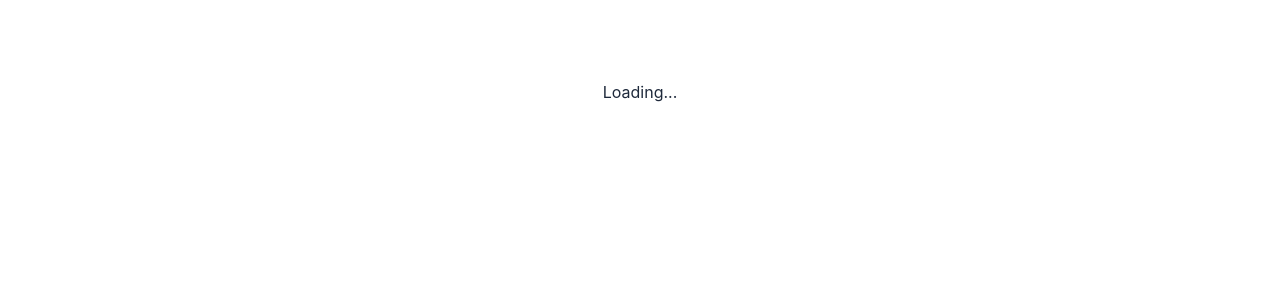
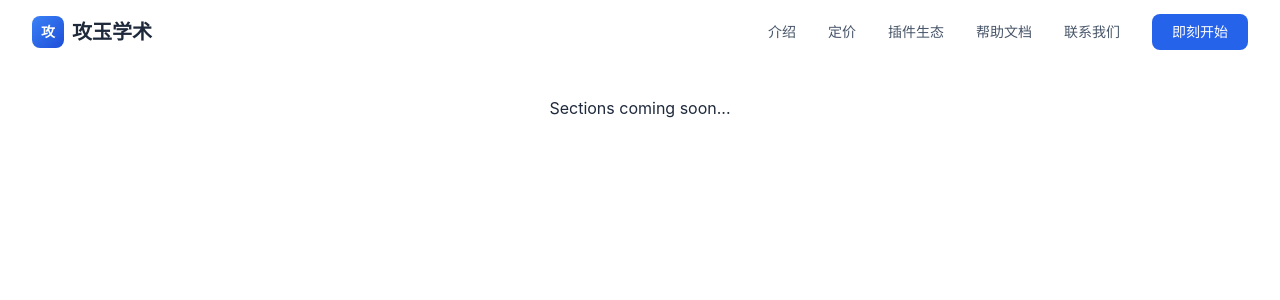
Before and after one commit to AsukaNemu/xueshugongyu_yangshijiejian, a Vue app: page / in a window 1280 px wide. Shown: the top 300 px of the page. Built offline with nearby package versions, Linux system fonts and the light colour scheme.

Commit message:
feat: add Navbar matching jadense.com style

```diff
--- a/src/App.vue
+++ b/src/App.vue
@@ -1,8 +1,10 @@
 <script setup lang="ts">
+import Navbar from './components/Navbar.vue'
 </script>
 
 <template>
   <div class="min-h-screen">
-    <p class="text-center py-20">Loading...</p>
+    <Navbar />
+    <p class="text-center py-20 pt-24">Sections coming soon...</p>
   </div>
 </template>
--- /dev/null
+++ b/src/components/Navbar.vue
@@ -0,0 +1,107 @@
+<script setup lang="ts">
+import { ref, onMounted, onUnmounted } from 'vue'
+
+const scrolled = ref(false)
+const mobileOpen = ref(false)
+
+const navLinks = [
+  { label: '介绍', href: '#introduction' },
+  { label: '定价', href: '#pricing' },
+  { label: '插件生态', href: '#plugins' },
+  { label: '帮助文档', href: '#docs' },
+  { label: '联系我们', href: '#footer' },
+]
+
+function handleScroll() {
+  scrolled.value = window.scrollY > 20
+}
+
+onMounted(() => window.addEventListener('scroll', handleScroll, { passive: true }))
+onUnmounted(() => window.removeEventListener('scroll', handleScroll))
+</script>
+
+<template>
+  <nav
+    class="fixed top-0 left-0 right-0 z-50 transition-all duration-300"
+    :class="scrolled ? 'bg-white/90 backdrop-blur-md shadow-sm' : 'bg-transparent'"
+  >
+    <div class="max-w-7xl mx-auto px-4 sm:px-6 lg:px-8">
+      <div class="flex items-center justify-between h-16">
+        <!-- Logo -->
+        <a href="#" class="flex items-center space-x-2">
+          <div class="w-8 h-8 rounded-lg bg-gradient-to-br from-brand-500 to-brand-700 flex items-center justify-center">
+            <span class="text-white font-bold text-sm">攻</span>
+          </div>
+          <span class="text-xl font-bold text-slate-800">攻玉学术</span>
+        </a>
+
+        <!-- Desktop Nav -->
+        <div class="hidden md:flex items-center space-x-8">
+          <a
+            v-for="link in navLinks"
+            :key="link.href"
+            :href="link.href"
+            class="text-sm font-medium text-slate-600 hover:text-brand-600 transition-colors"
+          >
+            {{ link.label }}
+          </a>
+          <a
+            href="#"
+            class="px-5 py-2 text-sm font-medium text-white bg-brand-600 rounded-lg hover:bg-brand-700 transition-all duration-300"
+          >
+            即刻开始
+          </a>
+        </div>
+
+        <!-- Mobile Menu Button -->
+        <button
+          class="md:hidden p-2 rounded-lg text-slate-600 hover:bg-slate-100 focus-visible:outline-none focus-visible:ring-2 focus-visible:ring-brand-500"
+          :aria-expanded="mobileOpen"
+          aria-controls="mobile-menu"
+          :aria-label="mobileOpen ? '关闭导航菜单' : '打开导航菜单'"
+          @click="mobileOpen = !mobileOpen"
+        >
+          <svg class="w-6 h-6" fill="none" stroke="currentColor" viewBox="0 0 24 24">
+            <path
+              v-if="!mobileOpen"
+              stroke-linecap="round"
+              stroke-linejoin="round"
+              stroke-width="2"
+              d="M4 6h16M4 12h16M4 18h16"
+            />
+            <path
+              v-else
+              stroke-linecap="round"
+              stroke-linejoin="round"
+              stroke-width="2"
+              d="M6 18L18 6M6 6l12 12"
+            />
+          </svg>
+        </button>
+      </div>
+
+      <!-- Mobile Menu -->
+      <div
+        id="mobile-menu"
+        v-if="mobileOpen"
+        class="md:hidden pb-4 space-y-2"
+      >
+        <a
+          v-for="link in navLinks"
+          :key="link.href"
+          :href="link.href"
+          class="block px-3 py-2 text-sm font-medium text-slate-600 hover:text-brand-600 hover:bg-slate-50 rounded-lg"
+          @click="mobileOpen = false"
+        >
+          {{ link.label }}
+        </a>
+        <a
+          href="#"
+          class="block px-3 py-2 text-sm font-medium text-white text-center bg-brand-600 rounded-lg"
+        >
+          即刻开始
+        </a>
+      </div>
+    </div>
+  </nav>
+</template>
```
